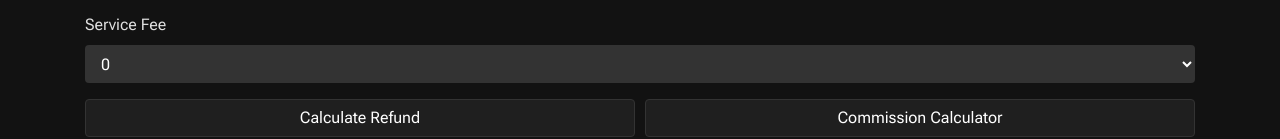
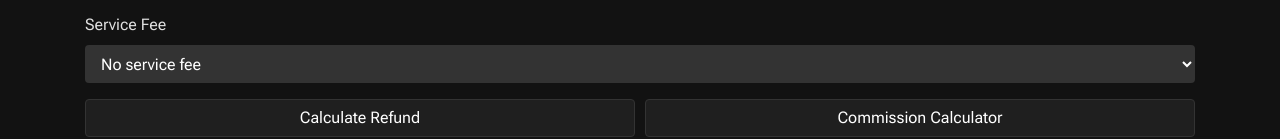
Before and after one commit to cielyozora/cal, a plain HTML site: page index.html in a window 1280 px wide. Shown: the part 380-519 px from the top of the page. Drawn offline with nearby package versions, Linux system fonts and the light colour scheme; a web font is replaced by a local one.

Commit message:
Update index.html

```diff
--- a/index.html
+++ b/index.html
@@ -130,7 +130,7 @@
       <div class="form-group">
         <label for="serviceFee">Service Fee</label>
         <select class="form-control" id="serviceFee">
-          <option value="0.0">0</option>
+          <option value="0.0">No service fee</option>
           <option value="0.6">0.6</option>
           <option value="0.7">0.7</option>
           <option value="0.8">0.8</option>
```
